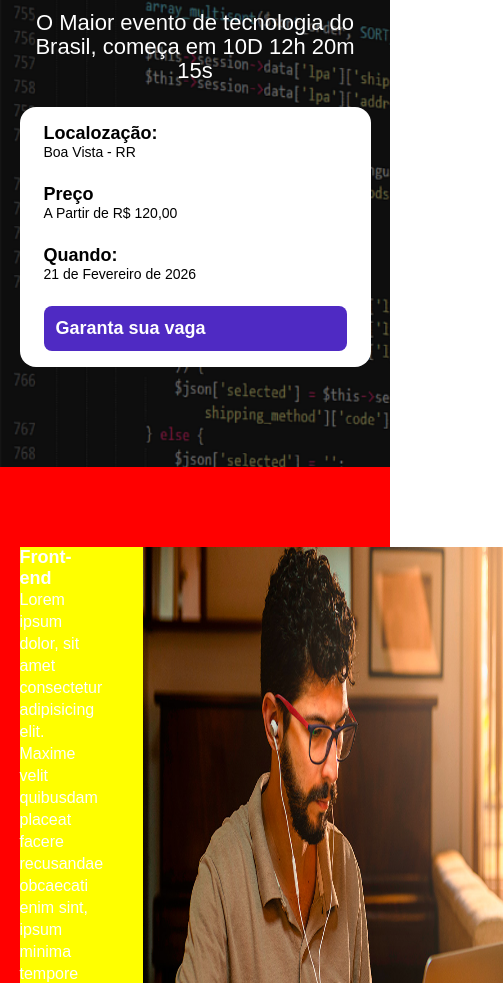
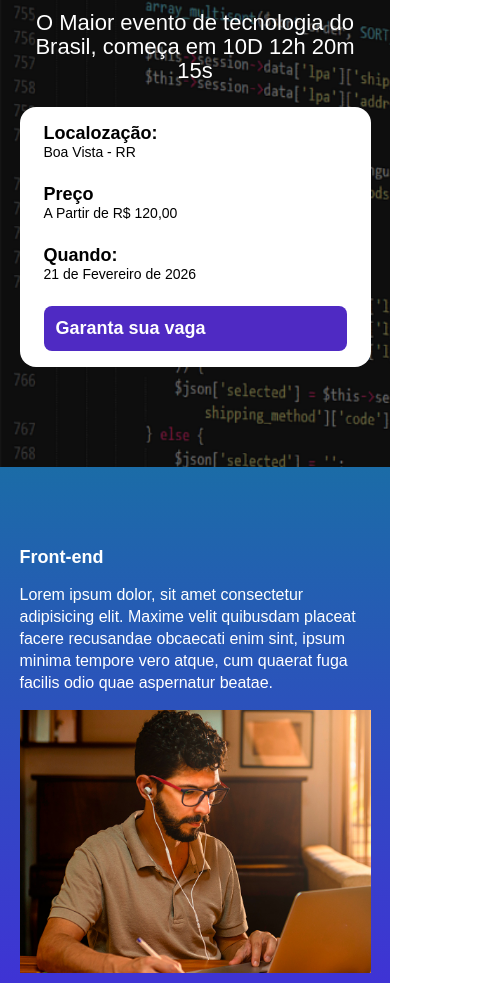
Before and after one commit to jasonrn36/Show_landing_Page, a website built with Parcel: page src/index.html in a window 390 px wide. Shown: the part 117-1100 px from the top of the page, 503 px wide, since content can reach past the window. Built offline with nearby package versions, Linux system fonts and the light colour scheme.

Commit message:
inserido o media screen para celular e regulado os itens

```diff
--- a/src/estilos/components/_event.scss
+++ b/src/estilos/components/_event.scss
@@ -1,9 +1,9 @@
 .event {
-    background-color: red;
+    background-color: #442bdb;
+        background-image: linear-gradient(180deg, #1b6ca7, transparent); //para gradiente
     padding: 80px 0;
 
     .container {
-        background-color: yellow;
         display: flex;
     }
 
@@ -14,13 +14,29 @@
     &__details {
         margin-right: 40px;
 
+        margin-right: 40px;
+
         &__title {
             font-size: 18px;
             font-weight: bold;
+            margin-bottom: 16px;
         }
         &__description {
             font-size: 16px;
             line-height: 22px;
         }
     }
+
+    @media (max-width: 640px) {
+        .container {
+            display: block;
+        }
+        &__image {
+            width: 100%;
+        }
+        &__details {
+            margin-right: 0;
+            margin-bottom: 16px;
+        }
+    }
 }
```
Also changed, not shown: changelog.md, dist/estilos/main.css, 1 other file.
